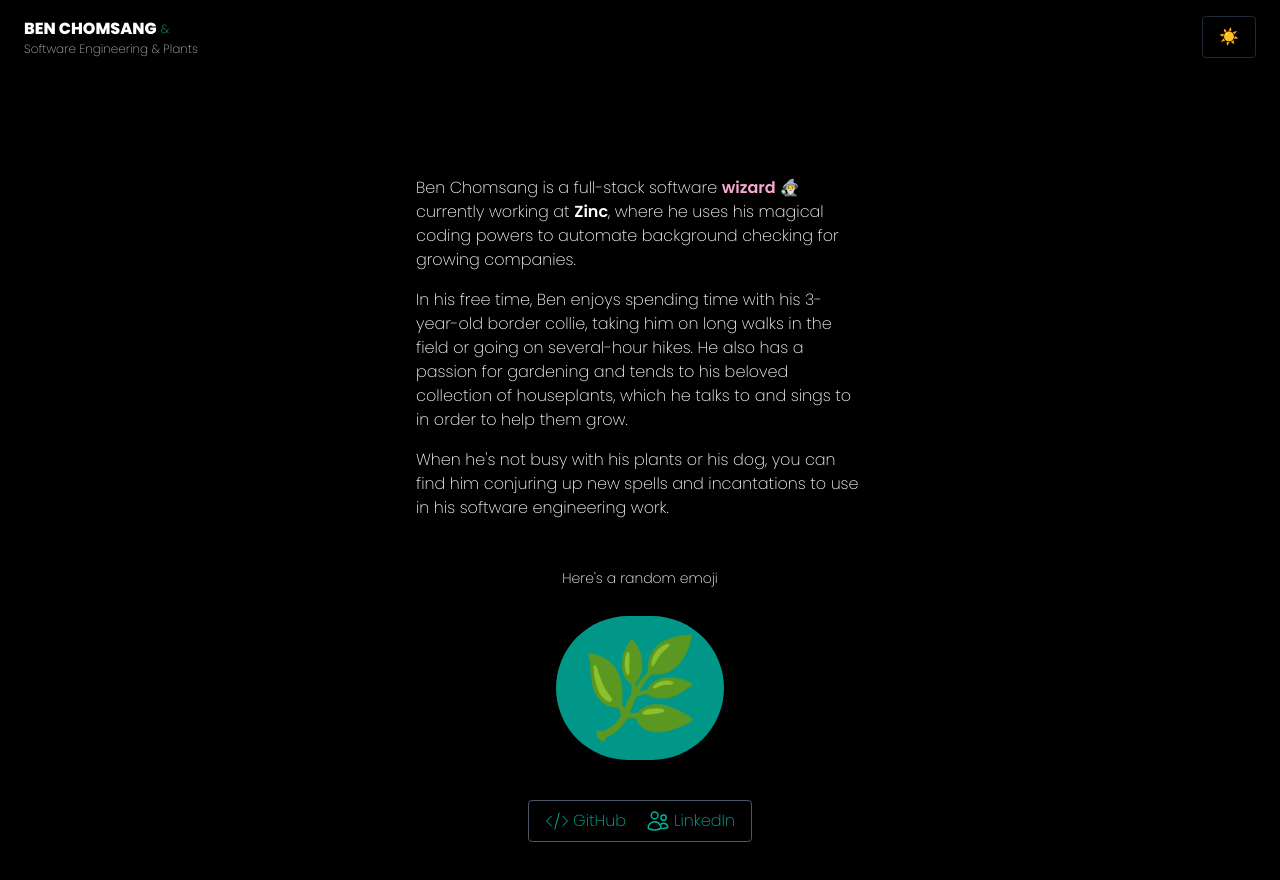
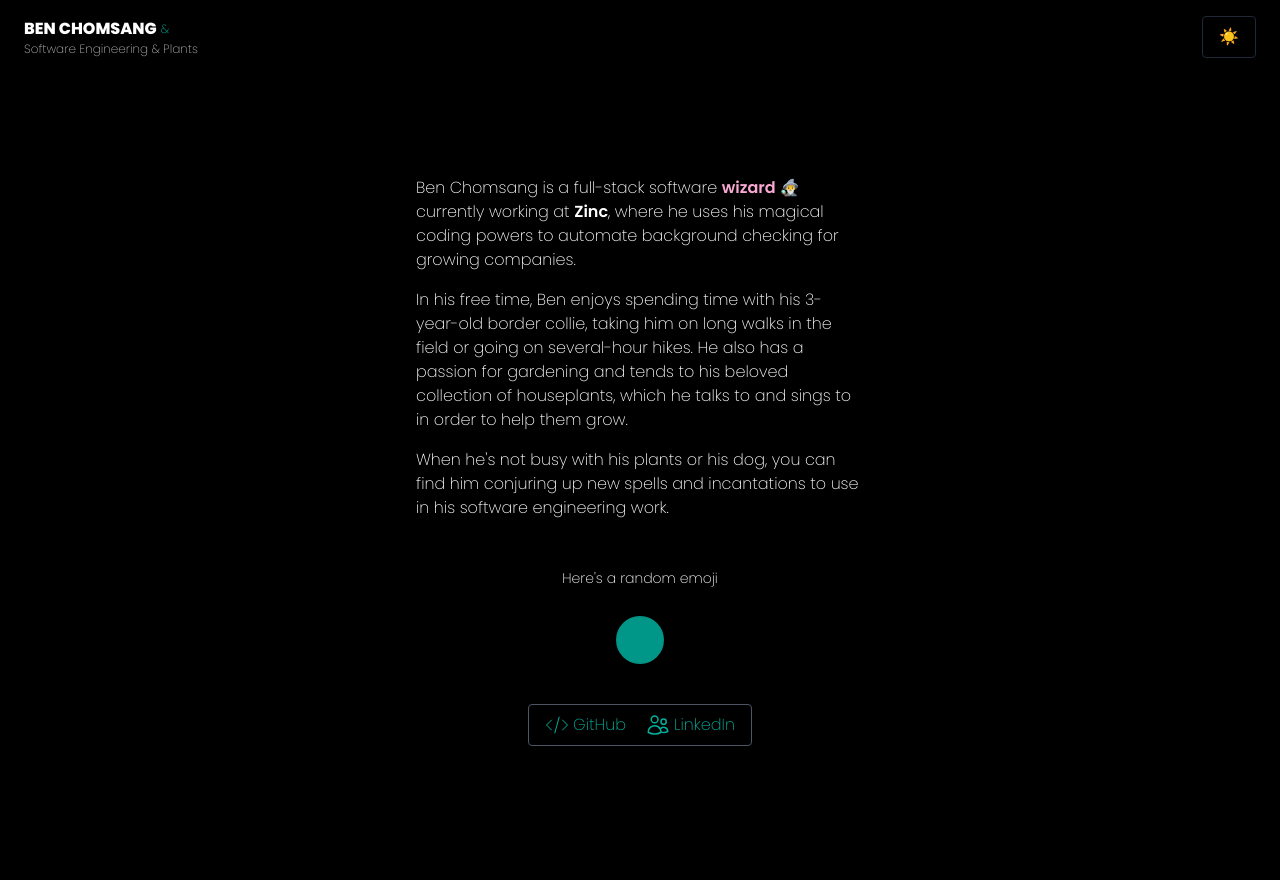
Before and after one commit to 1994benc/benchomsang, a Nuxt app: page / in a window 1280 px wide. Shown: the top 880 px of the page. Built offline with nearby package versions, Linux system fonts and the light colour scheme.

Commit message:
Only run on server

```diff
--- a/components/EmojiOfTheDay.vue
+++ b/components/EmojiOfTheDay.vue
@@ -5,8 +5,7 @@
 <script>
 export default {
   data() {
-    return {
-      possibleEmojis: [
+    const possibleEmojis = [
       "🚀",
       "👨‍💻",
       "🎉",
@@ -92,15 +91,15 @@ export default {
       "🌲",
       "🌳",
       "🌴",
-      ],
-    };
-  },
-  computed: {
-    randomEmoji() {
-      return this.possibleEmojis[
-        Math.floor(Math.random() * this.possibleEmojis.length)
     ];
-    },
+
+    const isServer = typeof window === "undefined";
+    let randomEmoji = "";
+    if (isServer) {
+      randomEmoji =
+        possibleEmojis[Math.floor(Math.random() * possibleEmojis.length)];
+    }
+    return { randomEmoji };
   },
 };
 </script>
```
Lines whose indentation alone changed are shown as unchanged.
